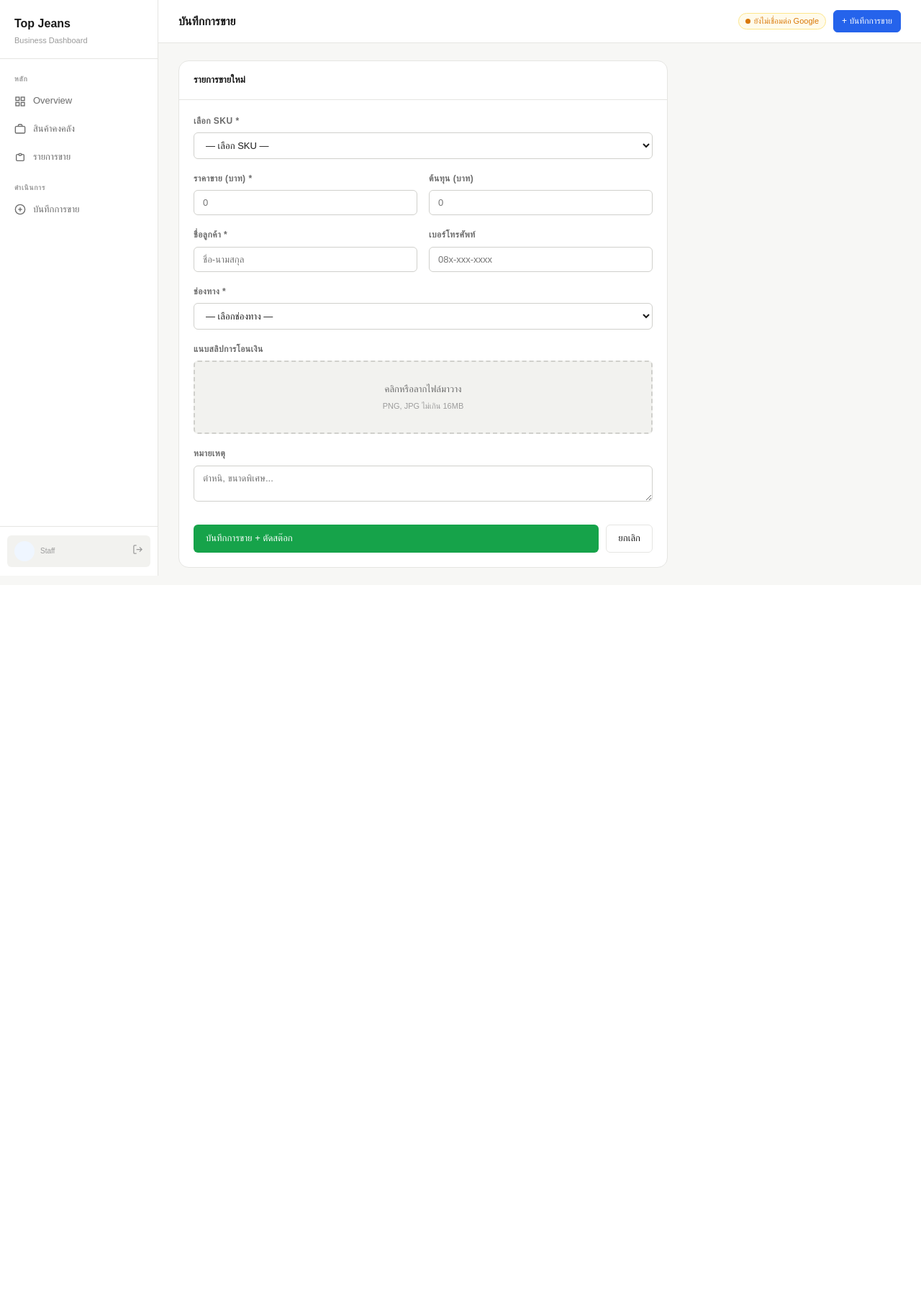
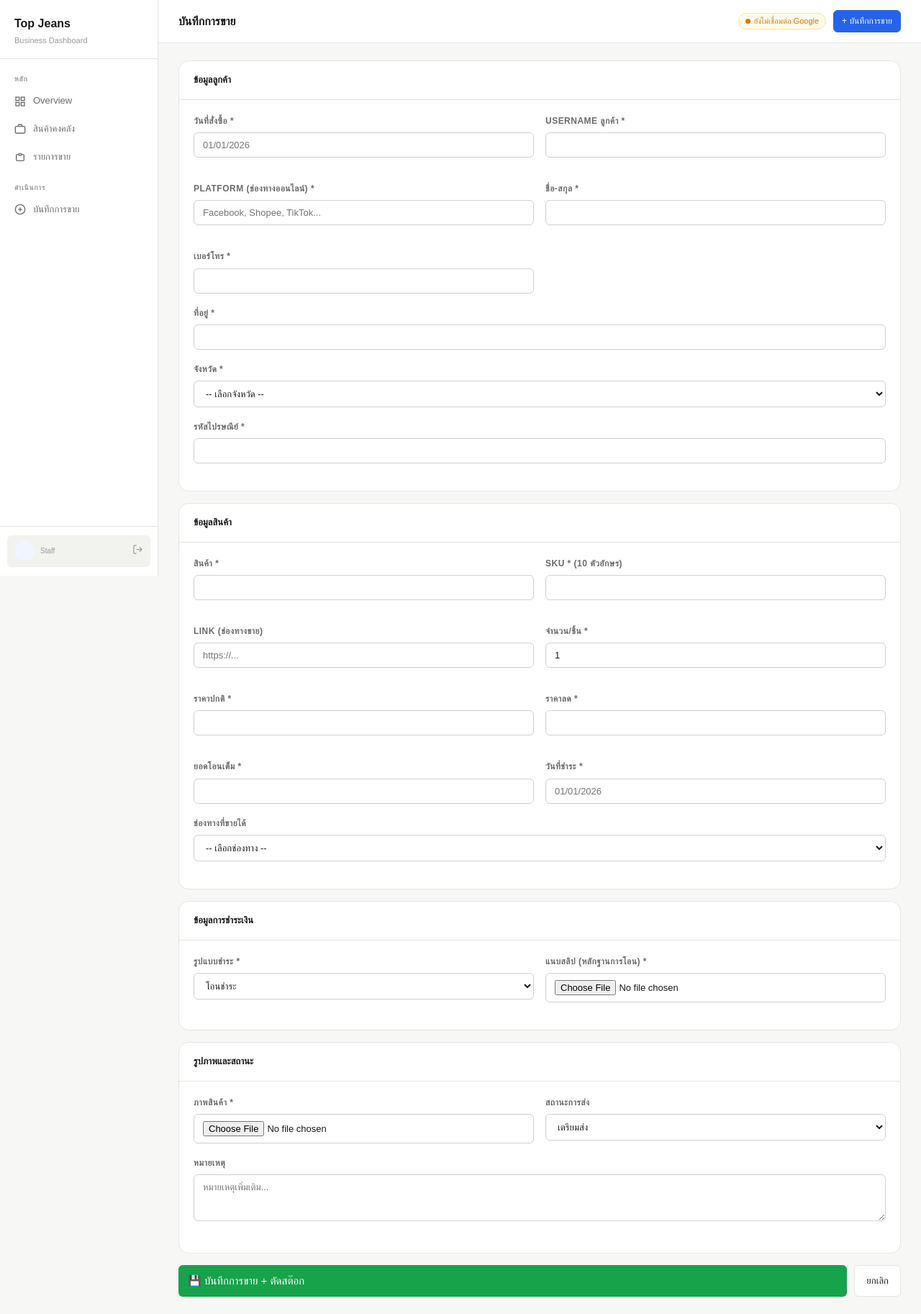
Before and after one commit to topjeans6/topjeans-dashboard, a Flask app: template templates/new_sale.html in a window 1280 px wide. Shown: the whole page at 72% size. Before the commit the page ends 800 px from the top, so only its background shows below. Run offline with Flask 3, Linux system fonts and the light colour scheme; the template is opened without the code that fills it, so the values that code supplies are empty; some web fonts are replaced.

Commit message:
Update new_sale.html

```diff
--- a/templates/new_sale.html
+++ b/templates/new_sale.html
@@ -1,108 +1,206 @@
 {% extends "base.html" %}
+{% block title %}บันทึกการขาย – Top Jeans{% endblock %}
 {% block ptitle %}บันทึกการขาย{% endblock %}
 {% block content %}
-<div style="max-width:680px">
-<div class="card"><div class="ch"><span class="ct">รายการขายใหม่</span></div><div class="cb">
 <form method="POST" enctype="multipart/form-data">
-  <div class="fg"><label class="fl">เลือก SKU *</label>
-    <select name="sku" id="ss" class="fc" required onchange="onSku(this.value)">
-      <option value="">— เลือก SKU —</option>
-      {% for r in inventory_items %}{% if r|length>3 %}
-      <option value="{{ r[0] }}" data-brand="{{ r[2] }}" data-model="{{ r[3] }}" data-style="{{ r[9] if r|length>9 else "" }}" data-fabric="{{ r[10] if r|length>10 else "" }}" data-size="{{ r[11] if r|length>11 else "" }}" data-cond="{{ r[13] if r|length>13 else "" }}" data-cost="{{ r[15] if r|length>15 else "" }}" data-price="{{ r[19] if r|length>19 else "" }}" data-img="{{ r[22] if r|length>22 else "" }}">
-        {{ r[0] }} — {{ r[2] }} {{ r[3] }} {% if r|length>11 %}({{ r[11][:12] }}){% endif %}
-      </option>{% endif %}{% endfor %}
+
+  <div class="card" style="margin-bottom:16px">
+    <div class="ch"><span class="ct">ข้อมูลลูกค้า</span></div>
+    <div class="cb">
+      <div class="fgrid">
+        <div class="fg">
+          <label class="fl">วันที่สั่งซื้อ *</label>
+          <input class="fc" type="text" name="order_date" placeholder="01/01/2026" pattern="[\d/\-]+" required>
+        </div>
+        <div class="fg">
+          <label class="fl">Username ลูกค้า *</label>
+          <input class="fc" type="text" name="username" required>
+        </div>
+        <div class="fg">
+          <label class="fl">Platform (ช่องทางออนไลน์) *</label>
+          <input class="fc" type="text" name="platform" placeholder="Facebook, Shopee, TikTok..." required>
+        </div>
+        <div class="fg">
+          <label class="fl">ชื่อ-สกุล *</label>
+          <input class="fc" type="text" name="customer" required>
+        </div>
+        <div class="fg">
+          <label class="fl">เบอร์โทร *</label>
+          <input class="fc" type="tel" name="phone" pattern="[0-9]+" required>
+        </div>
+      </div>
+      <div class="fg">
+        <label class="fl">ที่อยู่ *</label>
+        <input class="fc" type="text" name="address" required>
+      </div>
+      <div class="fg">
+        <label class="fl">จังหวัด *</label>
+        <select class="fc" name="province" required>
+          <option value="">-- เลือกจังหวัด --</option>
+          <option>กรุงเทพมหานคร</option><option>กระบี่</option><option>กาญจนบุรี</option>
+          <option>กาฬสินธุ์</option><option>กำแพงเพชร</option><option>ขอนแก่น</option>
+          <option>จันทบุรี</option><option>ฉะเชิงเทรา</option><option>ชลบุรี</option>
+          <option>ชัยนาท</option><option>ชัยภูมิ</option><option>ชุมพร</option>
+          <option>เชียงราย</option><option>เชียงใหม่</option><option>ตรัง</option>
+          <option>ตราด</option><option>ตาก</option><option>นครนายก</option>
+          <option>นครปฐม</option><option>นครพนม</option><option>นครราชสีมา</option>
+          <option>นครศรีธรรมราช</option><option>นครสวรรค์</option><option>นนทบุรี</option>
+          <option>นราธิวาส</option><option>น่าน</option><option>บึงกาฬ</option>
+          <option>บุรีรัมย์</option><option>ปทุมธานี</option><option>ประจวบคีรีขันธ์</option>
+          <option>ปราจีนบุรี</option><option>ปัตตานี</option><option>พระนครศรีอยุธยา</option>
+          <option>พะเยา</option><option>พังงา</option><option>พัทลุง</option>
+          <option>พิจิตร</option><option>พิษณุโลก</option><option>เพชรบุรี</option>
+          <option>เพชรบูรณ์</option><option>แพร่</option><option>ภูเก็ต</option>
+          <option>มหาสารคาม</option><option>มุกดาหาร</option><option>แม่ฮ่องสอน</option>
+          <option>ยโสธร</option><option>ยะลา</option><option>ร้อยเอ็ด</option>
+          <option>ระนอง</option><option>ระยอง</option><option>ราชบุรี</option>
+          <option>ลพบุรี</option><option>ลำปาง</option><option>ลำพูน</option>
+          <option>เลย</option><option>ศรีสะเกษ</option><option>สกลนคร</option>
+          <option>สงขลา</option><option>สตูล</option><option>สมุทรปราการ</option>
+          <option>สมุทรสงคราม</option><option>สมุทรสาคร</option><option>สระแก้ว</option>
+          <option>สระบุรี</option><option>สิงห์บุรี</option><option>สุโขทัย</option>
+          <option>สุพรรณบุรี</option><option>สุราษฎร์ธานี</option><option>สุรินทร์</option>
+          <option>หนองคาย</option><option>หนองบัวลำภู</option><option>อ่างทอง</option>
+          <option>อำนาจเจริญ</option><option>อุดรธานี</option><option>อุตรดิตถ์</option>
+          <option>อุทัยธานี</option><option>อุบลราชธานี</option>
         </select>
       </div>
-  <div id="pi" style="display:none;margin-bottom:18px;padding:14px;background:var(--bb);border:1px solid #bfdbfe;border-radius:var(--rs);font-size:13px">
-    <div style="display:grid;grid-template-columns:1fr 1fr;gap:4px 20px">
-      <div><span style="color:var(--t3)">Brand:</span> <strong id="pi-b"></strong></div>
-      <div><span style="color:var(--t3)">รุ่น:</span> <strong id="pi-m"></strong></div>
-      <div><span style="color:var(--t3)">ทรง:</span> <span id="pi-s"></span></div>
-      <div><span style="color:var(--t3)">ขนาด:</span> <span id="pi-sz"></span></div>
-      <div><span style="color:var(--t3)">เนื้อผ้า:</span> <span id="pi-f"></span></div>
-      <div><span style="color:var(--t3)">สภาพ:</span> <span id="pi-c"></span></div>
+      <div class="fg">
+        <label class="fl">รหัสไปรษณีย์ *</label>
+        <input class="fc" type="text" name="postcode" pattern="[0-9]{5}" maxlength="5" required>
       </div>
     </div>
-  <input type="hidden" name="product_name" id="pni">
+  </div>
+
+  <div class="card" style="margin-bottom:16px">
+    <div class="ch"><span class="ct">ข้อมูลสินค้า</span></div>
+    <div class="cb">
       <div class="fgrid">
-    <div class="fg"><label class="fl">ราคาขาย (บาท) *</label><input type="number" name="price" id="pri" class="fc" placeholder="0" required min="0" oninput="calc()"></div>
-    <div class="fg"><label class="fl">ต้นทุน (บาท)</label><input type="number" name="cost" id="coi" class="fc" placeholder="0" min="0" oninput="calc()"></div>
+        <div class="fg">
+          <label class="fl">สินค้า *</label>
+          <input class="fc" type="text" name="product_name" required>
         </div>
-  <div id="pb" style="display:none;margin:-8px 0 18px;padding:10px 14px;background:var(--gb);border:1px solid #bbf7d0;border-radius:var(--rs);font-size:13px;gap:24px">
-    กำไร: <strong id="pv" style="color:var(--green)">0 บาท</strong> &nbsp; Margin: <strong id="mv" style="color:var(--green)">0%</strong>
+        <div class="fg">
+          <label class="fl">SKU * (10 ตัวอักษร)</label>
+          <input class="fc" type="text" name="sku" maxlength="10" minlength="10" required>
         </div>
-  <div class="fgrid">
-    <div class="fg"><label class="fl">ชื่อลูกค้า *</label><input type="text" name="customer" class="fc" placeholder="ชื่อ-นามสกุล" required></div>
-    <div class="fg"><label class="fl">เบอร์โทรศัพท์</label><input type="tel" name="phone" class="fc" placeholder="08x-xxx-xxxx"></div>
+        <div class="fg">
+          <label class="fl">Link (ช่องทางขาย)</label>
+          <input class="fc" type="url" name="link" placeholder="https://...">
         </div>
-  <div class="fg"><label class="fl">ช่องทาง *</label>
-    <select name="channel" class="fc" required>
-      <option value="">— เลือกช่องทาง —</option>
-      <option>Marketplace - Bell</option><option>Marketplace - Putcharaporn Netnong</option>
-      <option>Marketplace - Topjeans VTG</option><option>Facebook</option>
-      <option>Facebook Page</option><option>Instagram</option>
-      <option>Shopee</option><option>LAZADA</option><option>TikTok</option>
-      <option>Line my Shop</option><option>Walk-in</option><option>อื่นๆ</option>
+        <div class="fg">
+          <label class="fl">จำนวน/ชิ้น *</label>
+          <input class="fc" type="number" name="quantity" min="1" value="1" required>
+        </div>
+        <div class="fg">
+          <label class="fl">ราคาปกติ *</label>
+          <input class="fc" type="number" name="price_normal" min="0" required>
+        </div>
+        <div class="fg">
+          <label class="fl">ราคาลด *</label>
+          <input class="fc" type="number" name="price_discount" min="0" required>
+        </div>
+        <div class="fg">
+          <label class="fl">ยอดโอนเต็ม *</label>
+          <input class="fc" type="number" name="price_transfer" min="0" required>
+        </div>
+        <div class="fg">
+          <label class="fl">วันที่ชำระ *</label>
+          <input class="fc" type="text" name="payment_date" placeholder="01/01/2026" pattern="[\d/\-]+" required>
+        </div>
+      </div>
+      <div class="fg">
+        <label class="fl">ช่องทางที่ขายได้</label>
+        <select class="fc" name="sale_channel">
+          <option value="">-- เลือกช่องทาง --</option>
+          <option>Marketplace - Bell</option>
+          <option>Marketplace - TopjeansVTG</option>
+          <option>Page-Facebook</option>
+          <option>Reel - Facebook</option>
+          <option>IG</option>
+          <option>Tiktok</option>
+          <option>Shopee</option>
+          <option>Line OA</option>
+          <option>Line Shopping</option>
         </select>
       </div>
-  <div class="fg"><label class="fl">แนบสลิปการโอนเงิน</label>
-    <div id="dz" style="border:2px dashed var(--b2);border-radius:var(--rs);padding:28px;text-align:center;cursor:pointer;background:var(--s2)" onclick="document.getElementById('sf').click()" ondragover="event.preventDefault();this.style.borderColor='var(--blue)'" ondragleave="this.style.borderColor='var(--b2)'" ondrop="drop(event)">
-      <div style="font-size:13px;color:var(--t2)">คลิกหรือลากไฟล์มาวาง</div>
-      <div style="font-size:11px;color:var(--t3);margin-top:4px">PNG, JPG ไม่เกิน 16MB</div>
-      <input type="file" name="slip" id="sf" accept="image/*" style="display:none" onchange="prev(this)">
-    </div>
-    <div id="sp" style="display:none;margin-top:10px;align-items:center;gap:10px">
-      <img id="si" src="" style="width:72px;height:72px;object-fit:cover;border-radius:6px;border:1px solid var(--border)">
-      <div><div id="sn" style="font-size:13px;font-weight:500"></div><div id="ss2" style="font-size:11px;color:var(--t3);margin-top:2px"></div>
-      <button type="button" onclick="clr()" style="font-size:11px;color:var(--red);background:none;border:none;cursor:pointer;margin-top:4px">ลบสลิป</button></div>
     </div>
   </div>
-  <div class="fg"><label class="fl">หมายเหตุ</label><textarea name="notes" class="fc" rows="2" placeholder="ตำหนิ, ขนาดพิเศษ..."></textarea></div>
-  <div style="display:flex;gap:10px;padding-top:8px">
-    <button type="submit" class="btn btn-ok" style="flex:1">บันทึกการขาย + ตัดสต๊อก</button>
-    <a href="{{ url_for("sales") }}" class="btn btn-s">ยกเลิก</a>
+
+  <div class="card" style="margin-bottom:16px">
+    <div class="ch"><span class="ct">ข้อมูลการชำระเงิน</span></div>
+    <div class="cb">
+      <div class="fgrid">
+        <div class="fg">
+          <label class="fl">รูปแบบชำระ *</label>
+          <select class="fc" name="payment_method" id="payment_method" onchange="toggleCOD()">
+            <option value="โอนชำระ">โอนชำระ</option>
+            <option value="COD">COD</option>
+          </select>
         </div>
+        <div class="fg">
+          <label class="fl">แนบสลิป (หลักฐานการโอน) *</label>
+          <input class="fc" type="file" name="slip" accept="image/*" required>
+        </div>
+      </div>
+      <div id="cod_fields" style="display:none">
+        <div class="fgrid">
+          <div class="fg">
+            <label class="fl">รับค่าบริการ COD</label>
+            <input class="fc" type="number" name="cod_fee" min="0" value="0">
+          </div>
+          <div class="fg">
+            <label class="fl">มัดจำ</label>
+            <input class="fc" type="number" name="cod_deposit" min="0" value="0">
+          </div>
+          <div class="fg">
+            <label class="fl">วันที่รับเงิน COD</label>
+            <input class="fc" type="text" name="cod_date" placeholder="01/01/2026" pattern="[\d/\-]+">
+          </div>
+          <div class="fg">
+            <label class="fl">จำนวนเงิน COD</label>
+            <input class="fc" type="number" name="cod_amount" min="0" value="0">
+          </div>
+        </div>
+      </div>
+    </div>
+  </div>
+
+  <div class="card" style="margin-bottom:16px">
+    <div class="ch"><span class="ct">รูปภาพและสถานะ</span></div>
+    <div class="cb">
+      <div class="fgrid">
+        <div class="fg">
+          <label class="fl">ภาพสินค้า *</label>
+          <input class="fc" type="file" name="product_image" accept="image/*" required>
+        </div>
+        <div class="fg">
+          <label class="fl">สถานะการส่ง</label>
+          <select class="fc" name="shipping_status">
+            <option value="เตรียมส่ง">เตรียมส่ง</option>
+          </select>
+        </div>
+      </div>
+      <div class="fg">
+        <label class="fl">หมายเหตุ</label>
+        <textarea class="fc" name="notes" rows="3" placeholder="หมายเหตุเพิ่มเติม..."></textarea>
+      </div>
+    </div>
+  </div>
+
+  <div style="display:flex;gap:10px">
+    <button type="submit" class="btn btn-ok" style="flex:1;padding:12px;font-size:15px">💾 บันทึกการขาย + ตัดสต๊อก</button>
+    <a href="{{ url_for('sales') }}" class="btn btn-s">ยกเลิก</a>
+  </div>
+
 </form>
-</div></div></div>
 {% endblock %}
+
 {% block scripts %}
 <script>
-function onSku(v){
-  const o=document.getElementById("ss").options[document.getElementById("ss").selectedIndex];
-  if(!v){document.getElementById("pi").style.display="none";return}
-  document.getElementById("pi-b").textContent=o.dataset.brand||"—";
-  document.getElementById("pi-m").textContent=o.dataset.model||"—";
-  document.getElementById("pi-s").textContent=o.dataset.style||"—";
-  document.getElementById("pi-sz").textContent=o.dataset.size||"—";
-  document.getElementById("pi-f").textContent=o.dataset.fabric||"—";
-  document.getElementById("pi-c").textContent=o.dataset.cond||"—";
-  document.getElementById("pi").style.display="block";
-  document.getElementById("pni").value=(o.dataset.brand+" "+o.dataset.model+" "+o.dataset.size).trim();
-  document.getElementById("pri").value=o.dataset.price||"";
-  document.getElementById("coi").value=o.dataset.cost||"";
-  calc();
+function toggleCOD() {
+  const method = document.getElementById('payment_method').value;
+  document.getElementById('cod_fields').style.display = method === 'COD' ? 'block' : 'none';
 }
-function calc(){
-  const p=parseFloat(document.getElementById("pri").value)||0;
-  const c=parseFloat(document.getElementById("coi").value)||0;
-  const pr=p-c;
-  document.getElementById("pv").textContent=pr.toLocaleString("th-TH")+" บาท";
-  document.getElementById("pv").style.color=pr>=0?"var(--green)":"var(--red)";
-  document.getElementById("mv").textContent=p>0?(pr/p*100).toFixed(1)+"%":"0%";
-  document.getElementById("pb").style.display="flex";
-}
-function prev(i){
-  if(!i.files[0])return;
-  const f=i.files[0];
-  const r=new FileReader();
-  r.onload=e=>{
-    document.getElementById("si").src=e.target.result;
-    document.getElementById("sn").textContent=f.name;
-    document.getElementById("ss2").textContent=(f.size/1024).toFixed(0)+" KB";
-    document.getElementById("sp").style.display="flex";
-    document.getElementById("dz").style.borderColor="var(--green)";
-  };r.readAsDataURL(f);
-}
-function clr(){document.getElementById("sf").value="";document.getElementById("sp").style.display="none";document.getElementById("dz").style.borderColor="var(--b2)";}
-function drop(e){e.preventDefault();document.getElementById("dz").style.borderColor="var(--b2)";const f=e.dataTransfer.files[0];if(!f||!f.type.startsWith("image/"))return;const dt=new DataTransfer();dt.items.add(f);const i=document.getElementById("sf");i.files=dt.files;prev(i);}
-</script>{% endblock %}
+</script>
+{% endblock %}
```
Lines whose indentation alone changed are shown as unchanged.
